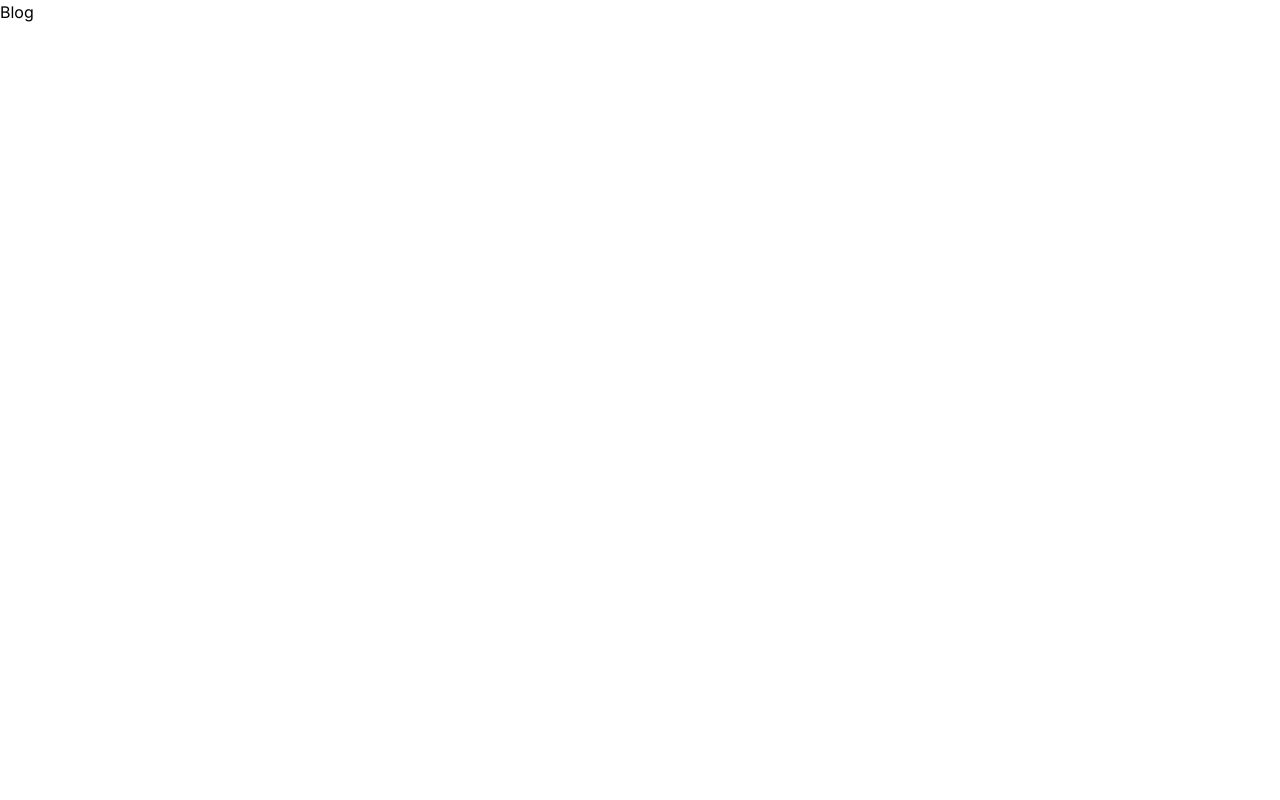
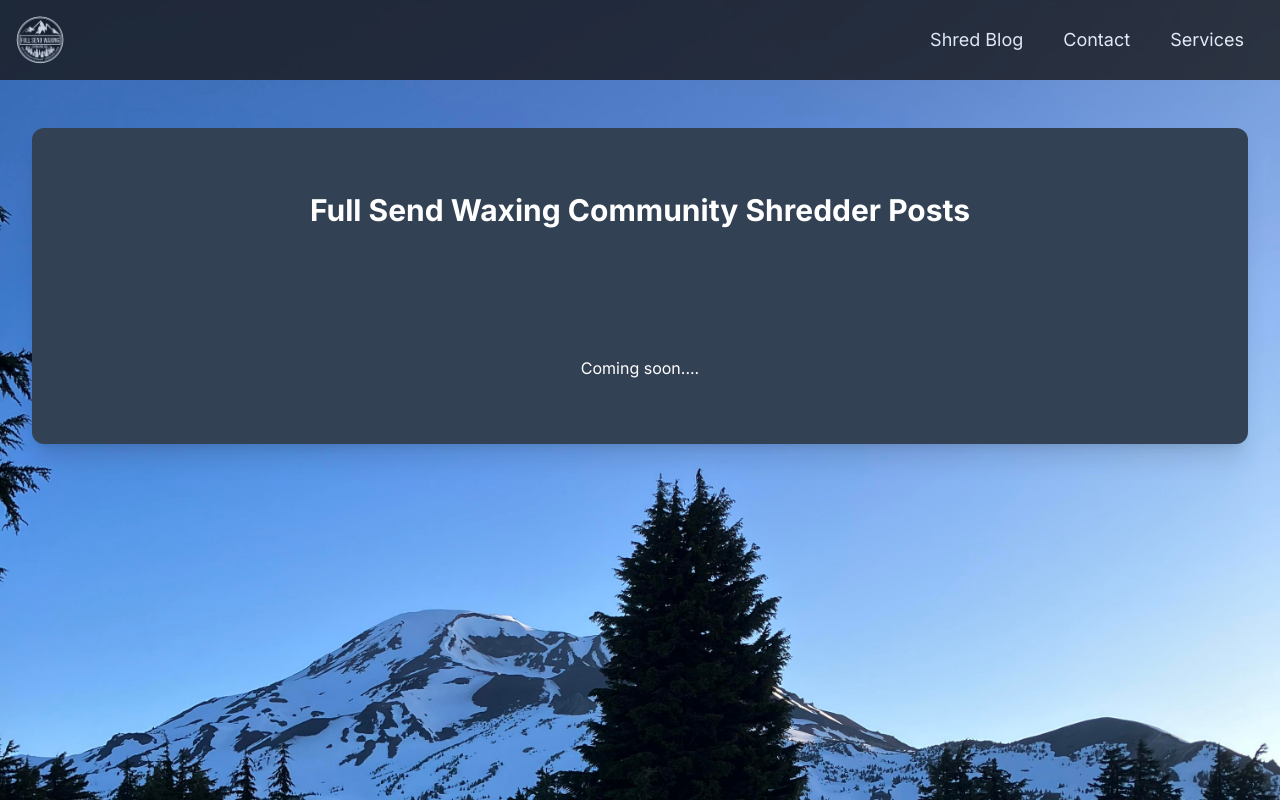
Before and after one commit to davenport1/fullsendwaxing-web, a Next.js app: page /blog in a window 1280 px wide. Built offline with nearby package versions, Linux system fonts and the light colour scheme.

Commit message:
blog page skeleton finished

```diff
--- a/src/app/blog/page.js
+++ b/src/app/blog/page.js
@@ -1,10 +1,22 @@
+import NavBar from "@/components/NavBar";
 import React from "react";
+
 
 export default function Page() {
     return (
         <div>
             <title>The Gnar Blog</title>
-            <h1>Blog</h1>
+            <main className="min-h-screen bg-[url('../../public/backcountryascent1.jpg')] bg-cover bg-top">
+            <NavBar />
+            <nav className="py-10 mb-12 flex justify-between text-white">
+            </nav>
+            <section className=" bg-slate-700 text-white py-4 sm:py-8 md:py-16 shadow-xl rounded-xl sm:m-2 md:m-8 transition duration-300 transform hover:scale-105">
+            <div className="container mx-auto text-center">
+            <h2 className="text-3xl font-bold mb-4 md:mb-16 lg:mb-32">Full Send Waxing Community Shredder Posts</h2>
+            <p>Coming soon....</p>
+            </div>
+            </ section>
+            </main>
         </div>
     )
 }
--- a/src/components/Reviews.js
+++ b/src/components/Reviews.js
@@ -2,7 +2,7 @@
 
 const Reviews = () => {
     return (
-        <div> Reviews </div>
+        <div></div>
     )
 };
 
```
Also changed, not shown: public/backcountryascent1.jpg (added).
